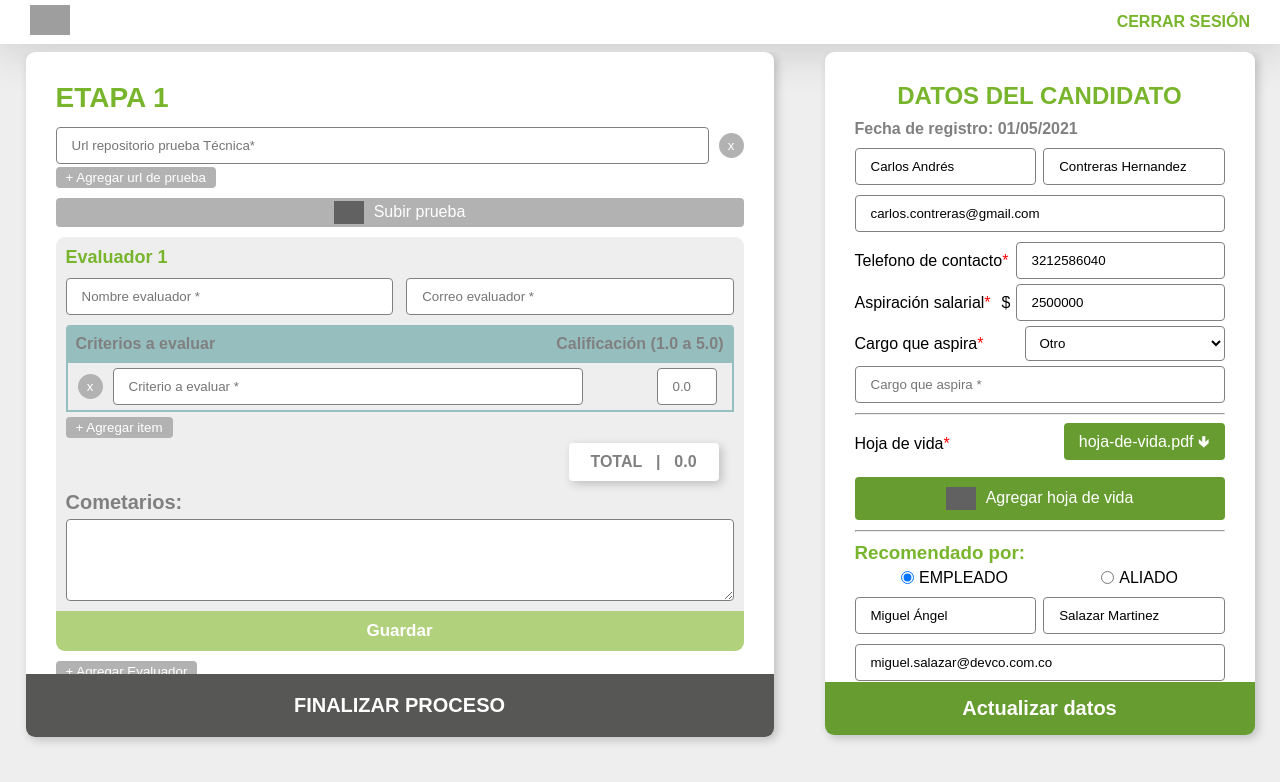
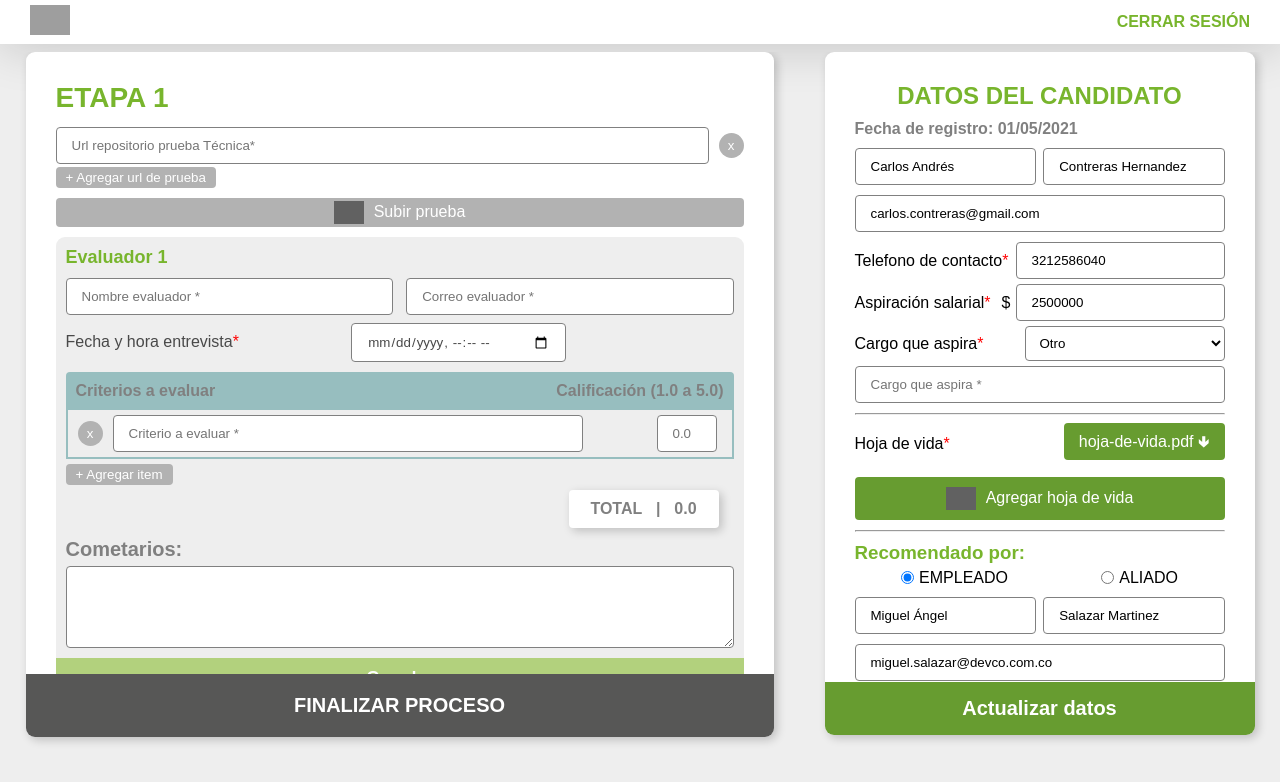
Before and after one commit to ZoltanMG/datos-etapa-candidato-mockup, an Angular app: page / in a window 1280 px wide. Shown: the top 782 px of the page. Built offline with nearby package versions, Linux system fonts and the light colour scheme; grey boxes are pictures that could not be loaded.

Commit message:
se agrego input de fecha y hora

```diff
--- a/src/app/components/etapas/etapas.component.html
+++ b/src/app/components/etapas/etapas.component.html
@@ -31,7 +31,7 @@
         </article>
         <article>
             <div class="contenedor-btn-etapa">
-                <button *ngIf="!etapaDos && evaluadorEtapaUno" (click)="eliminarEtapaDos()" (click)="agregarEtapa()"
+                <button *ngIf="!etapaDos" (click)="eliminarEtapaDos()" (click)="agregarEtapa()"
                     class="btn-etapa2">COMENZAR SEGUNDA ETAPA</button>
             </div>
         </article>
--- a/src/app/components/etapas/etapas.component.scss
+++ b/src/app/components/etapas/etapas.component.scss
@@ -93,6 +93,7 @@ article {
     padding: 15px 20px;
     color: white;
     transition: 280ms;
+    cursor: pointer;
 }
 
 .btn-etapa2:hover {
--- a/src/app/components/evaluador/evaluador.component.html
+++ b/src/app/components/evaluador/evaluador.component.html
@@ -2,6 +2,10 @@
     <div class="datos-evaluador">
         <input type="text" class="input-estandar" placeholder="Nombre evaluador *">
         <input type="text" class="input-estandar" placeholder="Correo evaluador *">
+    </div>
+    <div class="contenedor-fecha-entrevista">
+        <label for="">Fecha y hora entrevista <p class="asterisco">*</p></label>
+        <input type="datetime-local" class="input-estandar">
     </div>
     <div class="contenedor-items-notas separador10">
         <div class="encabezado-notas">
--- a/src/app/components/evaluador/evaluador.component.scss
+++ b/src/app/components/evaluador/evaluador.component.scss
@@ -94,3 +94,20 @@
     font-size: 20px;
     color: gray;
 }
+
+.contenedor-fecha-entrevista{
+    display: flex;
+    align-items: center;
+    justify-content: space-between;
+    width: 65%;
+    min-width: 500px;
+    margin-top: 8px;
+}
+
+.contenedor-fecha-entrevista label {
+    color: #494949;
+}
+
+.contenedor-fecha-entrevista input {
+    color: #494949;
+}
--- a/src/app/components/formulario-candidato-diligenciado/formulario-candidato-diligenciado.component.scss
+++ b/src/app/components/formulario-candidato-diligenciado/formulario-candidato-diligenciado.component.scss
@@ -88,10 +88,6 @@
 .hoja-file a:hover {
     background-color: #78B52D;
     transition: 290ms;
-}
-
-label {
-    display: flex;
 }
 
 .salario {
--- a/src/assets/scss/global.scss
+++ b/src/assets/scss/global.scss
@@ -51,6 +51,10 @@ textarea:hover {
 }
 
 //
+
+label {
+    display: flex;
+}
 
 hr {
     margin: 10px 0px;
```
